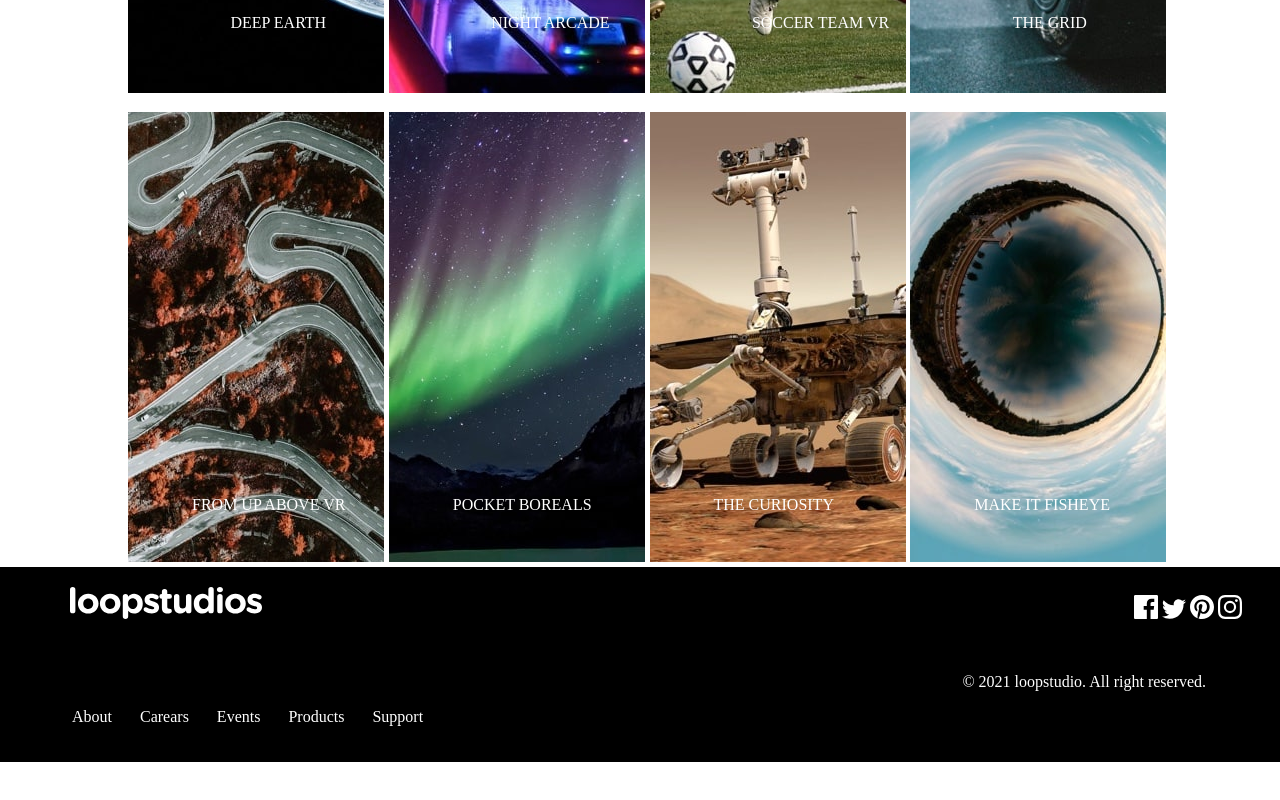
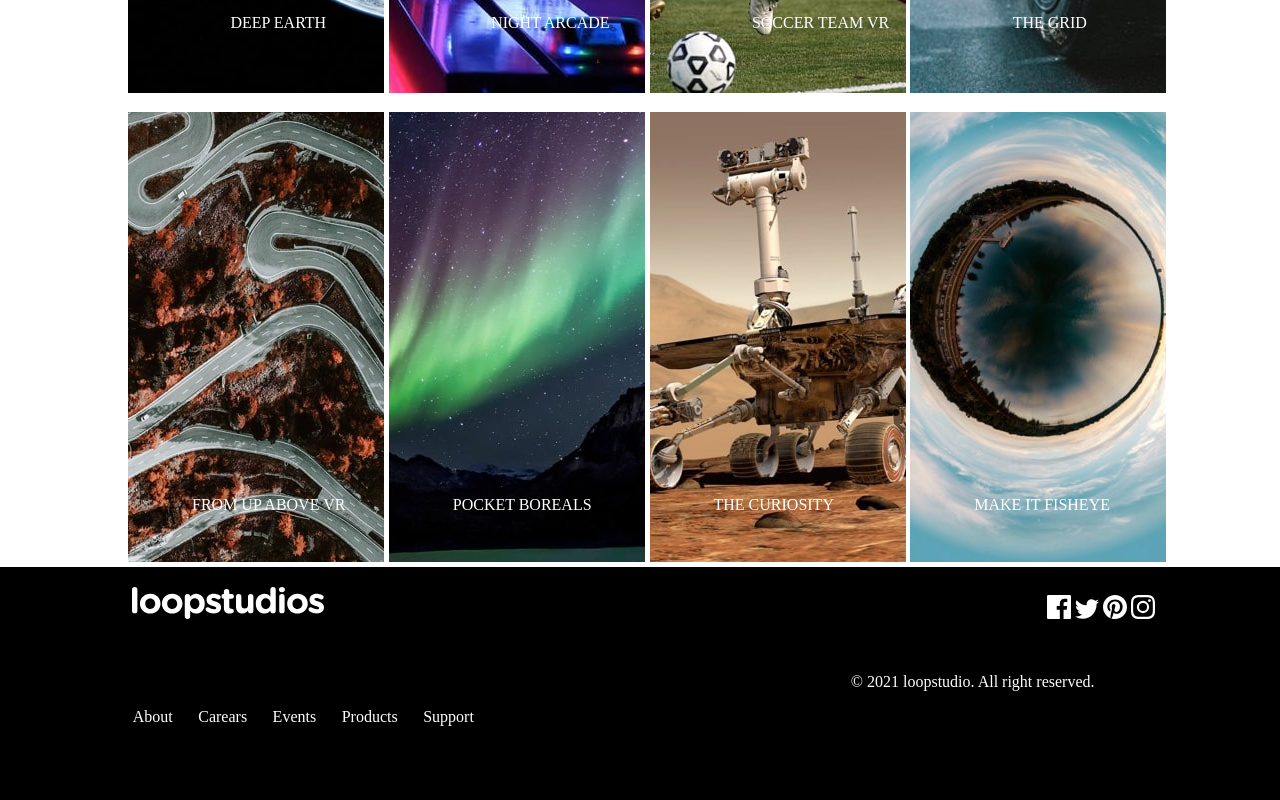
Before and after one commit to cecilia-rds/Loopstudios, a plain HTML site: page index.html in a window 1280 px wide. Shown: the part 1809-2609 px from the top of the page. Before the commit the page ends 2571 px from the top, so only its background shows below. Drawn offline with Linux system fonts and the light colour scheme.

Commit message:
Update menu-footer

```diff
--- a/assets/css/footer.css
+++ b/assets/css/footer.css
@@ -4,22 +4,25 @@ footer{
 
 }
 .logo-footer {
-    margin-left: 4%;
+    margin-left: 9%;
 }
 .social {
-    margin-left: 70%;
+    margin-left: 58%;
     margin-top: 5%;
 
 }
 .menu-footer {
+    margin: 5%;
+    color: white;
+    margin-top: 0%;
+}
+.menu-item {
     margin: 1%;
-    color: white;
     display: inline;
 
 }
-
 .copyright {
-    margin-left: 76%;
+    margin-left: 67%;
     margin-top: 50px;
     color: white;
 }
--- a/index.html
+++ b/index.html
@@ -91,12 +91,12 @@
         </span>
         <p class="copyright">&copy; 2021 loopstudio. All right reserved.</p>
 
-        <ul>
-            <li class="menu-footer">About</li>
-            <li class="menu-footer">Carears</li>
-            <li class="menu-footer">Events</li>
-            <li class="menu-footer">Products</li>
-            <li class="menu-footer">Support</li>
+        <ul class="menu-footer">
+            <li class="menu-item">About</li>
+            <li class="menu-item">Carears</li>
+            <li class="menu-item">Events</li>
+            <li class="menu-item">Products</li>
+            <li class="menu-item">Support</li>
         </ul>
     </footer>
 </body>
```
